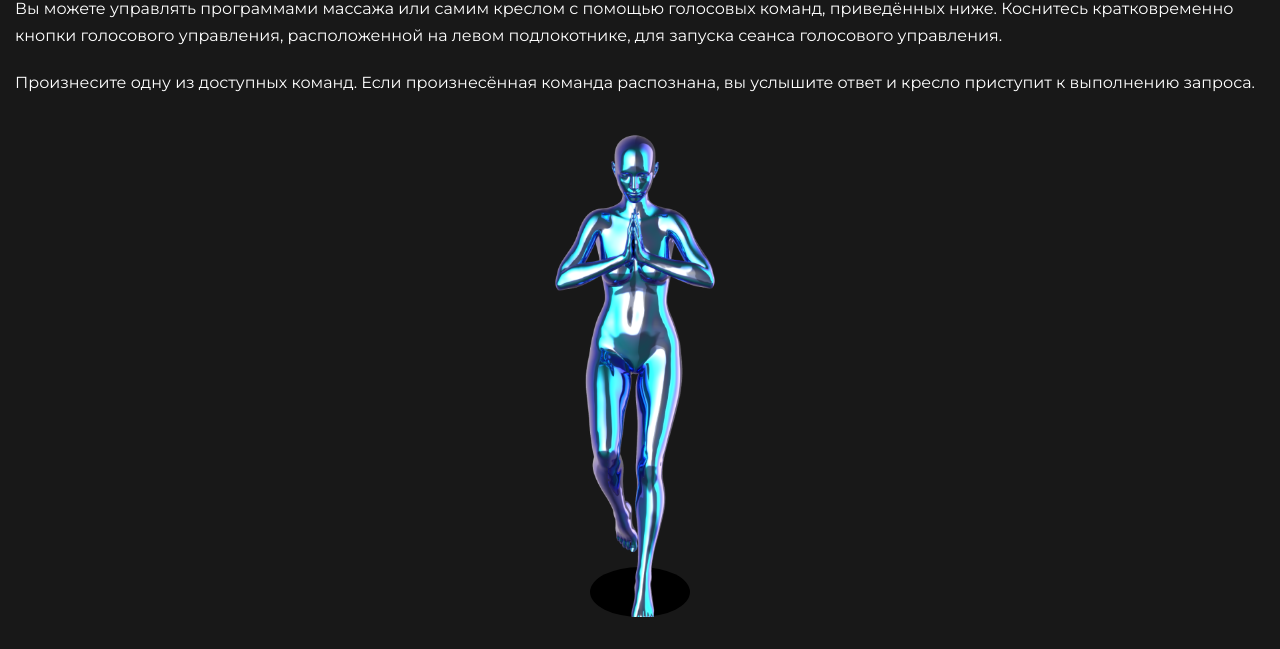
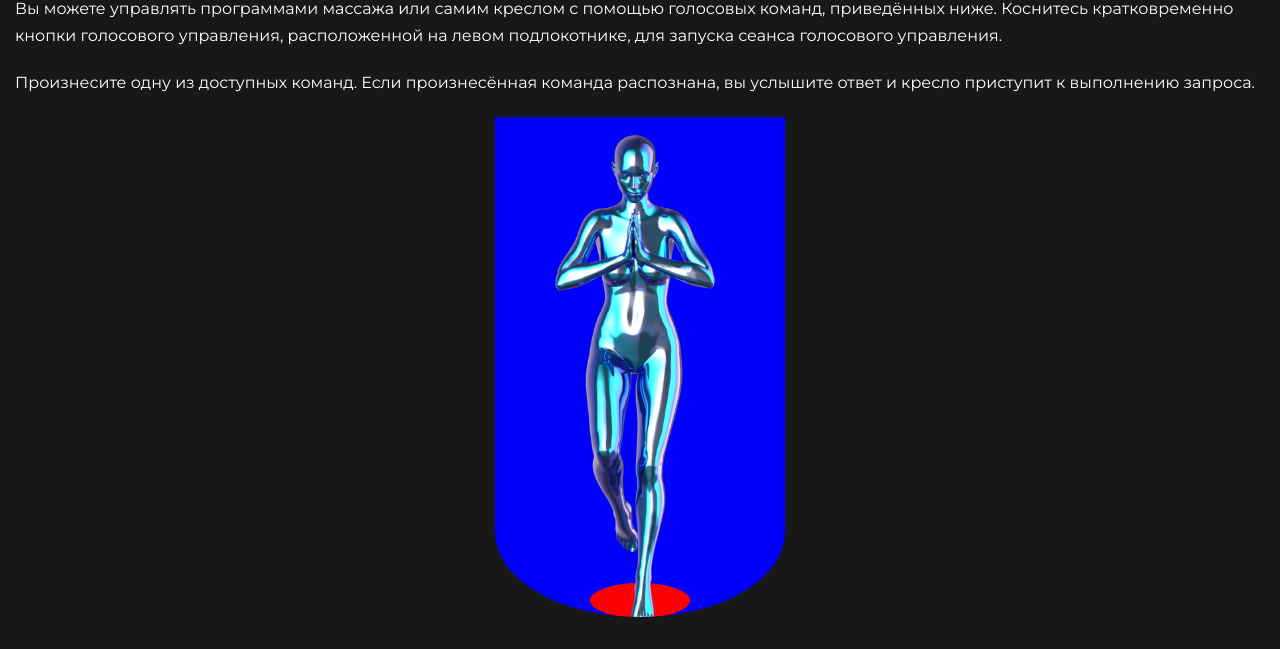
Before and after one commit to ilushacomeback/test-task-fly-girl, a website: page index.html in a window 1280 px wide. Shown: the part 108-757 px from the top of the page. Drawn offline with Linux system fonts and the light colour scheme.

Commit message:
change border-radius

```diff
--- a/src/assets/css/style.css
+++ b/src/assets/css/style.css
@@ -76,9 +76,9 @@ p {
   display: flex;
   justify-content: center;
   overflow: hidden;
-  border-radius: 0px 0px 134px 134px;
+  border-radius: 0% 0% 50% 50% / 48% 48% 17% 17%;
   height: 500px;
-  /* background-color: blue; */
+  background-color: blue;
 }
 
 .girl {
@@ -92,11 +92,11 @@ p {
 
 .black-hole {
   position: absolute;
-  bottom: 0px;
+  bottom: -1px;
   animation: hole 5s;
   animation-fill-mode: forwards;
   border-radius: 70%;
-  background-color: black;
+  background-color: red;
   left: 50%;
   transform: translateX(-50%);
 }
@@ -121,12 +121,12 @@ p {
 
   50% {
     width: 210px;
-    height: 105px;
+    height: 75px;
   }
 
   100% {
     width: 100px;
-    height: 50px;
+    height: 35px;
   }
 }
 
```
